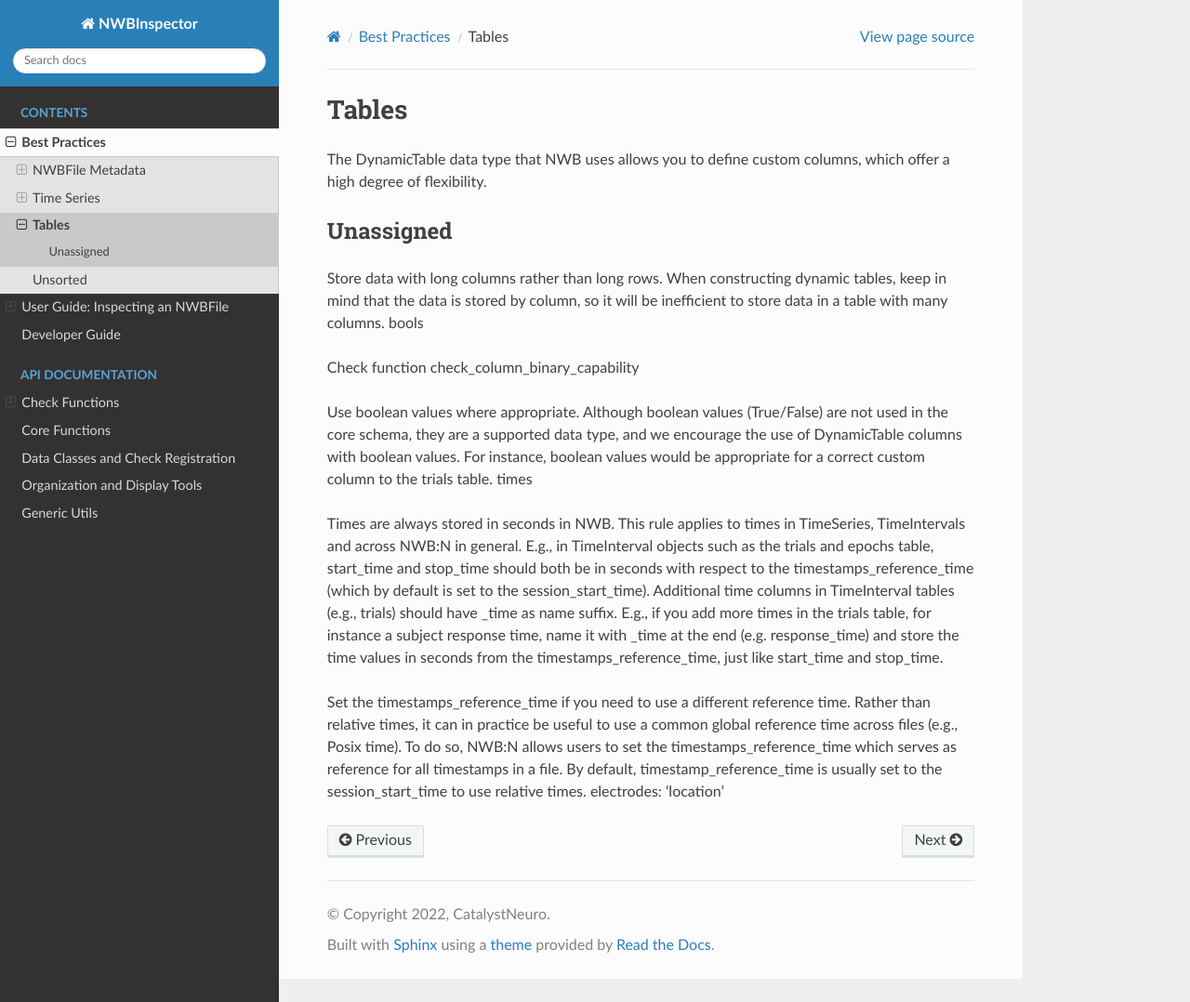
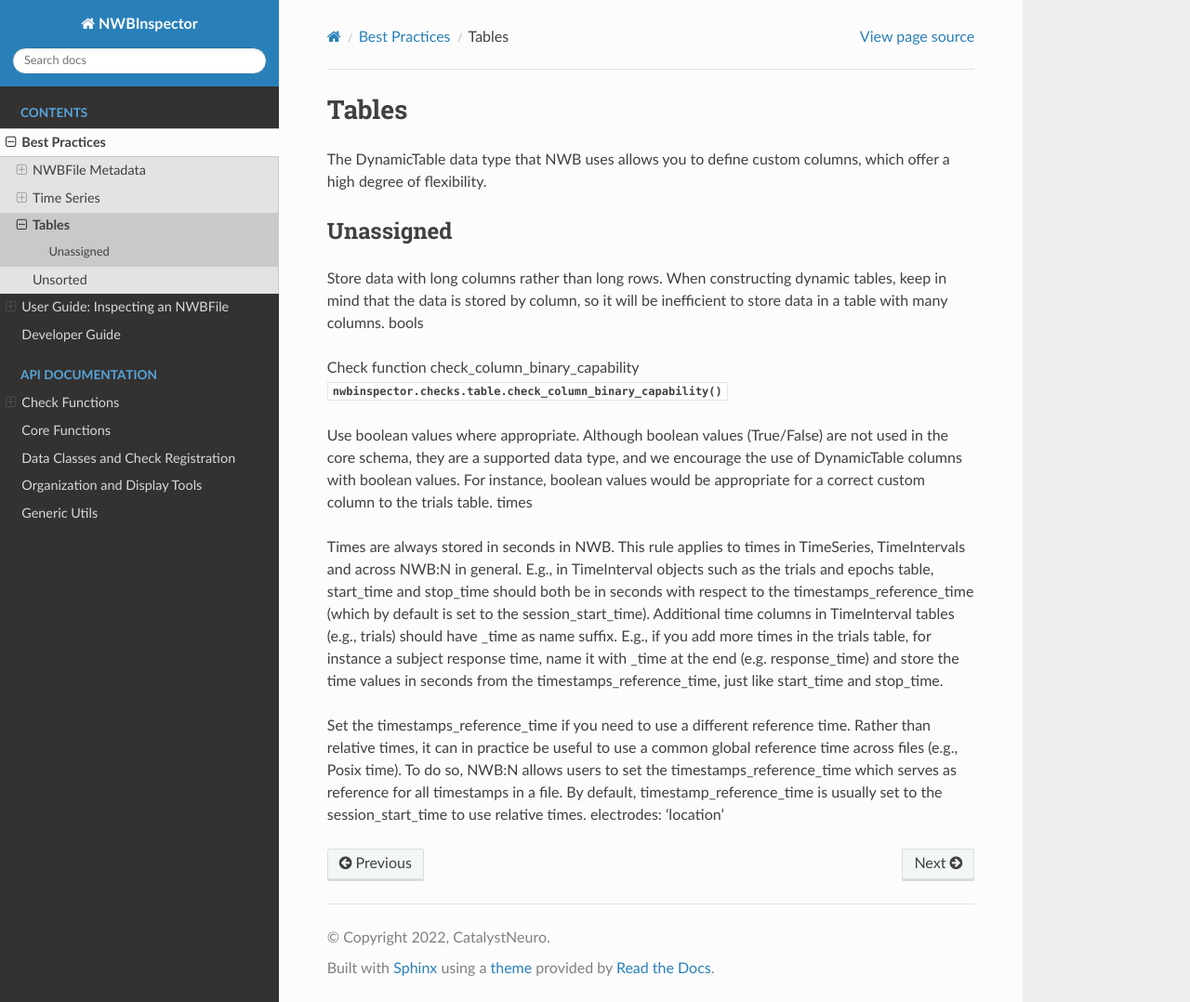
Before and after one commit to NeurodataWithoutBorders/nwbinspector, a Sphinx documentation site: the page built from docs/best_practices/tables.rst, in a window 1280 px wide and 1078 px high. Shown: the whole window at 93% size. Built offline with Sphinx 7.4.7 and the Read the Docs theme 2.0.0, drawn with Linux system fonts in a browser that asks for light colours.

Commit message:
Update docs/best_practices/tables.rst

```diff
--- a/docs/best_practices/tables.rst
+++ b/docs/best_practices/tables.rst
@@ -15,7 +15,7 @@ inefficient to store data in a table with many columns.
 bools
 
 Check function :ref:`check_column_binary_capability <check_column_binary_capability>`
-
+:py:func:`nwbinspector.checks.table.check_column_binary_capability`
 
 
 
```
